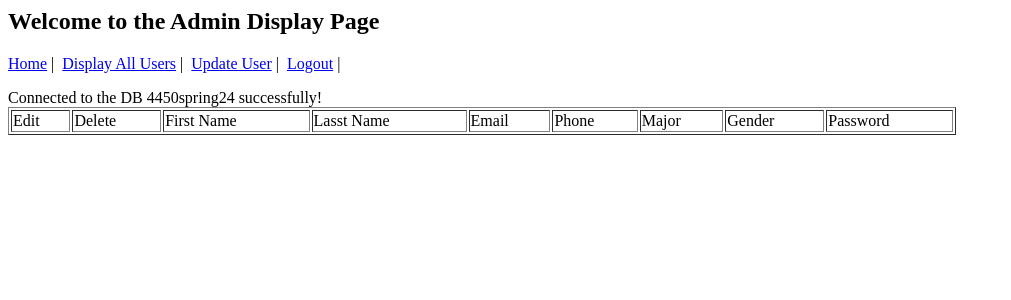
After one commit to Aznitan/WebDevCourse, a PHP site: page /admin_display.php in a window 1280 px wide. The commit adds this page. Shown: the top 300 px of the page, without its empty margins (0-1011 px from the left). Run offline with PHP 8.4, Linux system fonts and the light colour scheme; data that the repository does not hold is empty.

Commit message:
class on 2/20/2024 we created 4 files and edit index file

```diff
--- /dev/null
+++ b/hands-on/admin_display.php
@@ -0,0 +1,58 @@
+<html>
+
+<head>
+    <title>Online Test - Admin Home</title>
+    <style>
+        p {
+            align-items: center;
+        }
+    </style>
+</head>
+
+<body>
+
+    <h2>Welcome to the Admin Display Page</h2>
+
+    <?php
+    include("admin_navbar.php");
+    // connect to the databse and retrive all the information from the user to the table
+    include("connection.php");
+    $qs="SELECT * FROM users ORDER BY firstname ASC";
+    $result=mysqli_query($dbc,$qs);
+
+    echo "<table border ='1' width='75%'>";
+
+        echo "<tr>
+                <td> Edit</td>
+                <td> Delete</td>
+                <td>First Name</td>
+                <td>Lasst Name</td>
+                <td>Email</td>
+                <td>Phone</td>
+                <td>Major</td>
+                <td>Gender</td>
+                <td>Password</td>
+            </tr>";
+
+    while($row=mysqli_fetch_array($result)){
+        echo "<tr>";
+            echo "  <td><a href='admin_edit.php?id=".$row['id']."'> edit  </a></td>
+                    <td><a href='admin_delete.php?id=".$row['id']."'> delete  </a></td>
+
+                    <td>".$row['firstname']."</td>
+                    <td> ".$row['lastname']."</td>
+                    <td> ".$row['email']."</td>
+                    <td> ".$row['phone']."</td>
+                    <td> ".$row['major']."</td>
+                    <td> ".$row['gender']."</td>
+                    <td> ".$row['pw']."</td>";
+
+        echo "</tr>";
+    }
+
+
+    echo "</table>";
+    ?>
+</body>
+
+</html>
--- /dev/null
+++ b/hands-on/admin_navbar.php
@@ -0,0 +1,19 @@
+<html>
+    <head>
+        <title>Online Test - Admin Nav</title>
+        <style>
+            p{
+                align-items: center;
+            }
+        </style>
+    </head>
+    <body>
+        <p aling ='center'>
+            <a href="admin_home.php">Home</a>&nbsp;|&nbsp;
+            <a href="admin_display.php">Display All Users</a>&nbsp;|&nbsp;
+            <a href="admin_edit.php">Update User</a>&nbsp;|&nbsp;
+            <a href="index.php">Logout</a>&nbsp;|&nbsp;
+
+        </p>
+    </body>
+</html>
```
Also changed, not shown: hands-on/admin_edit.php (added, +97 -0 lines), hands-on/admin_home.php (added, +21 -0 lines), hands-on/index.php (+19 -0 lines).
